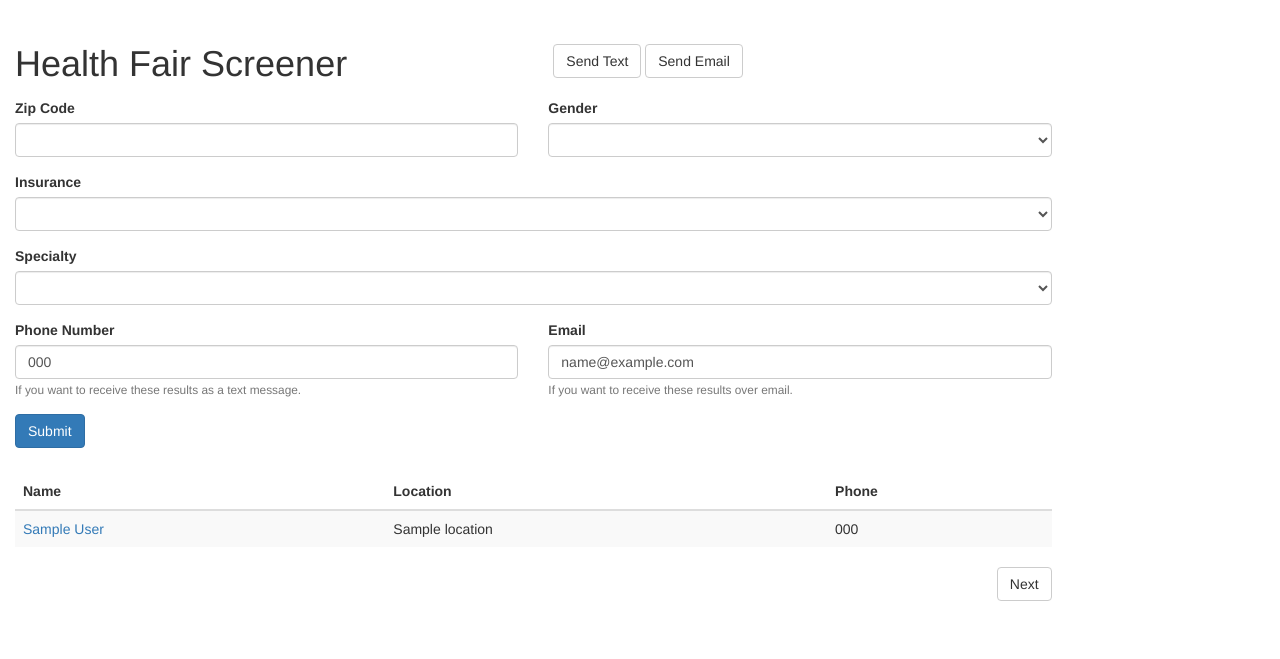
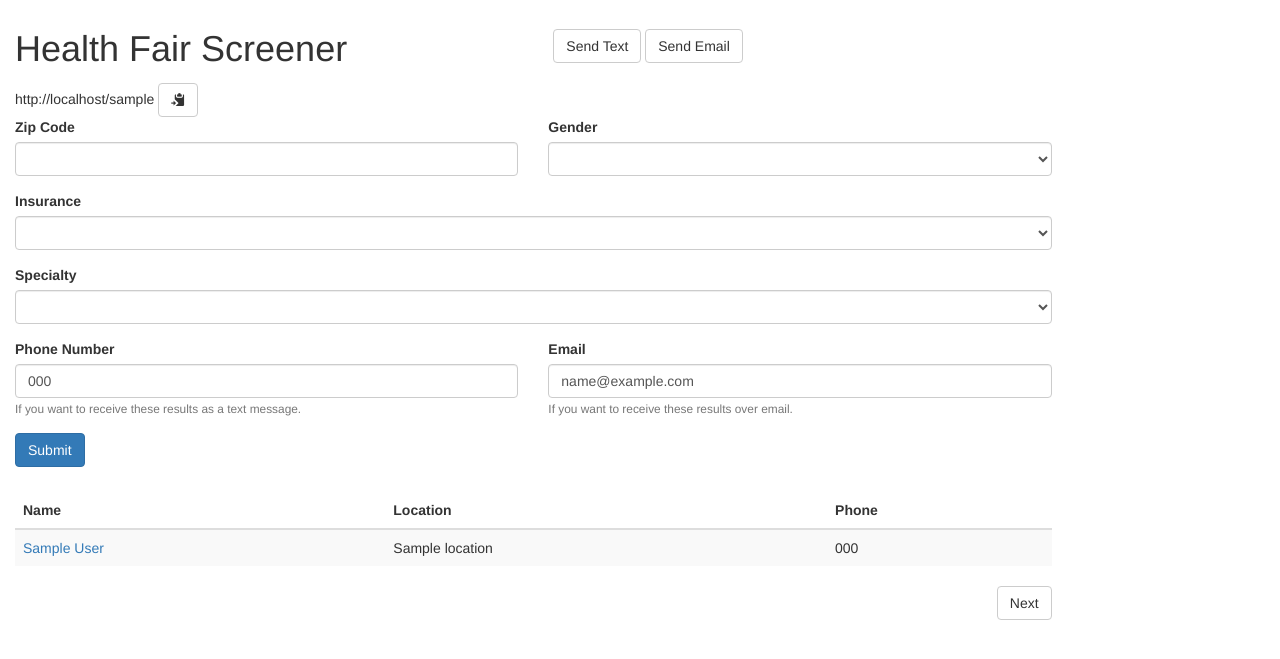
Before and after one commit to BlakeMcc/healthFairDocRecs, a Django app: template templates/screener.html in a window 1280 px wide. Shown: the part 51-710 px from the top of the page. Run offline with Django 3.2, Linux system fonts and the light colour scheme; the template is opened without the code that fills it: most values are stand-ins (such as "Sample title", 1, 10 or a date in 2020); data that the repository does not hold is empty; some libraries are stand-ins or nearby versions.

Commit message:
Added copy to clipboard button

```diff
--- a/static/css/style.css
+++ b/static/css/style.css
@@ -1,5 +1,5 @@
 body .main {
-  margin-top: 75px;
+  margin-top: 60px;
   margin-bottom: 25px;
 }
 
--- a/static/js/script.js
+++ b/static/js/script.js
@@ -0,0 +1,7 @@
+function copyClipboard() {
+  var urlEl = document.getElementById("urlVal");
+  range = document.createRange();
+  range.selectNode(urlEl);
+  window.getSelection().addRange(range);
+  document.execCommand("copy");
+}
--- a/templates/screener.html
+++ b/templates/screener.html
@@ -17,6 +17,15 @@
       Send Email
     </a>
     {% endif %}
+  </div>
+</div>
+<div class="row">
+  <div class="col-md-5">
+    <span id="urlVal">http://{{request.get_host}}/{{screen.slug}}</span>
+    <button type="button" class="btn btn-default" aria-label="Copy to Clipboard"
+      onclick="copyClipboard()">
+      <span class="glyphicon glyphicon glyphicon-copy" aria-hidden="true"></span>
+    </button>
   </div>
 </div>
 <div class="row">
```
